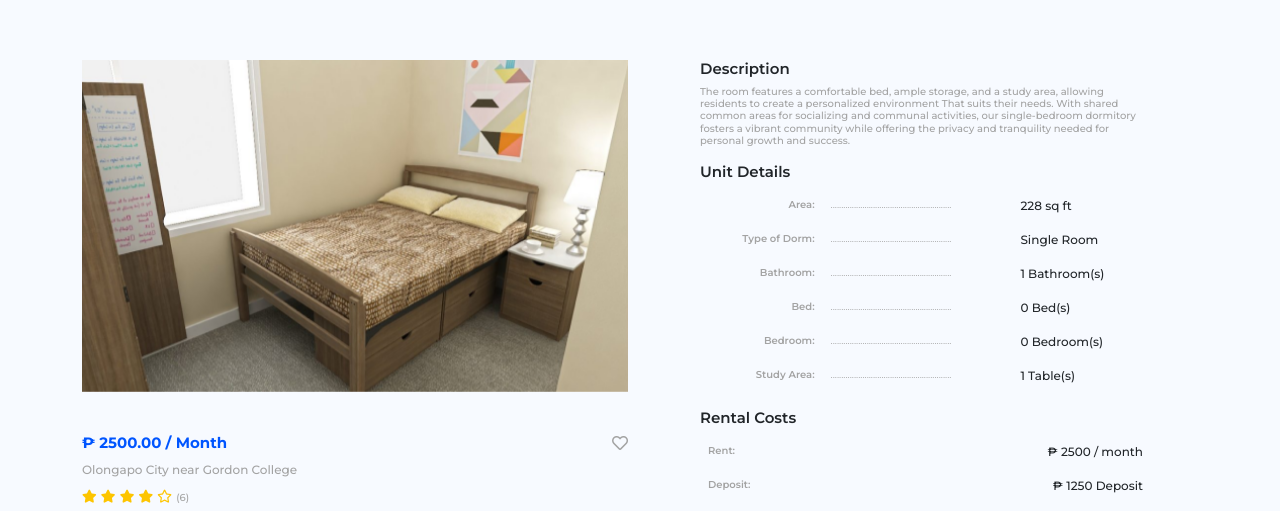
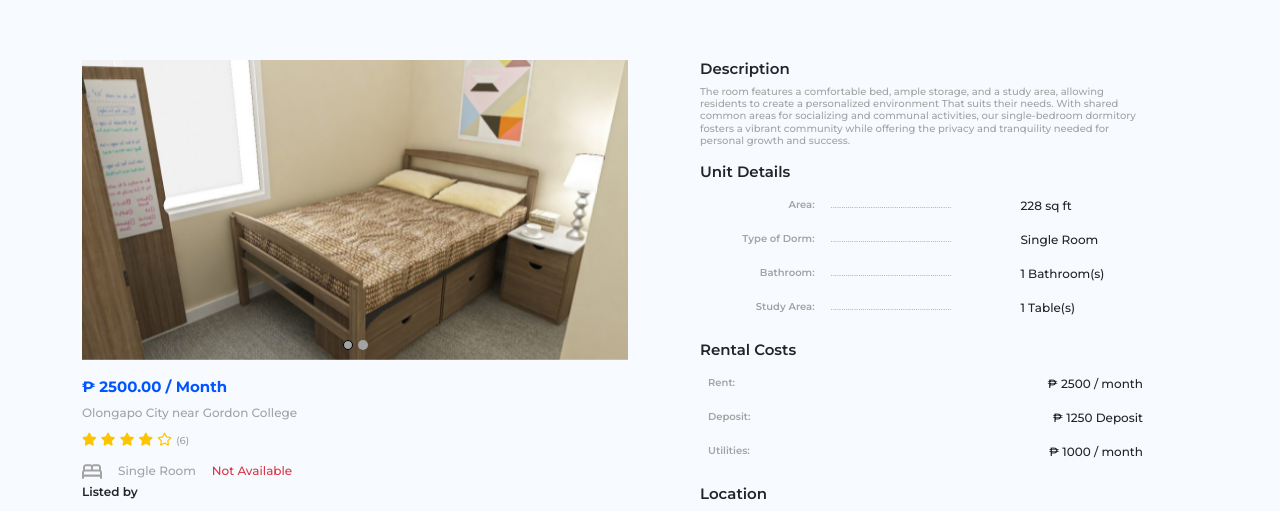
Before and after one commit to ArbenCreations/Dormhunt, a Django app: page /dorm/1/ in a window 1280 px wide. Shown: the part 314-825 px from the top of the page. Run offline with Django 4.2, Linux system fonts and the light colour scheme; a user stored in the database is signed in; data comes from the database, SQL or seed files in the repository; both versions use the stored data as it was after the commit; some libraries are stand-ins or nearby versions.

Commit message:
'upload'

```diff
--- a/dromhunt/base/templates/base.html
+++ b/dromhunt/base/templates/base.html
@@ -50,7 +50,7 @@
                         {% if request.user.profile.role == 'Owner' %}
                         <li class="nav-item mx-xl-4">
 
-                            <a class="nav-link " href="{% url "owner_dashboard" %}">Dashboard</a>
+                            <a class="nav-link " href="{% url "owner_dashboard" %}">Create Listing</a>
 
                         </li>
 
--- a/dromhunt/base/templates/details.html
+++ b/dromhunt/base/templates/details.html
@@ -68,9 +68,9 @@ Details | DromHunt
                     <div class="rommPrice fs15 fw-bold font-color-0055FF">
                         ₱ {{ dorm.rentalcost.rent }} / Month
                     </div>
-                    <div>
+                    {% comment %} <div>
                         <i class="far fa-heart font-color-gray-light"></i>
-                    </div>
+                    </div> {% endcomment %}
                 </div>
                 <p class="fs12 fw500 font-color-gray-light p-0 m-0 pt-2">{{ dorm.name }}</p>
                 <div class="rating py-2">
@@ -92,8 +92,8 @@ Details | DromHunt
                         {{ dorm.type_of_dorm }}
                     </div>
                     <div
-                        class="fs12 fw500 {% if dorm.availability_status %} font-color-4CAF50 {% else %} text-danger {% endif %}">
-                        {% if dorm.availability_status %}
+                        class="fs12 fw500 {% if dorm.published %} font-color-4CAF50 {% else %} text-danger {% endif %}">
+                        {% if dorm.published %}
                         Available
                         {% else %}
                         Not Available
@@ -143,27 +143,29 @@ Details | DromHunt
                                 {{ dorm.owner.profile.phone_number }}
                             </div>
                         </div>
-                        {% if request.user.profile.role != 'Owner' %}
+                        {% if dorm.owner.id  == request.user.id  %}
+
+                        {% else %}
+                        {% comment %} {% if request.user.profile.role != 'Owner' %} {% endcomment %}
                         <div class="col-xl-6 mt-4 col-12">
-                            <a href="">
-                                <a href="{% url 'messages' %}?chat_id={{ chat_id }}" class="w-100 btn-blue fs12 fw500">
+
+                                <a href="{% url 'messages' %}?chat_id={{ chat_id }}" class="d-flex justify-content-center align-items-center w-100 btn btn-blue fs12 fw500">
                                     Book an appointment
                                 </a>
-
-                            </a>
                         </div>
+                        {% comment %} {% endif %} {% endcomment %}
                         {% endif %}
                     </div>
                 </div>
             </div>
-            {% if request.user.profile.role != 'Owner' %}
+            {% if dorm.owner.id  != request.user.id  %}
             <div class="row mt-4">
                 <div class="col-lg-7">
                     <h5 class="fs12 fw600">Reviews:</h5>
 
 
                     {% for review in dorm.reviews.all %}
-                    <div class="p-3 mb-2">
+                    <div class="p-1 mb-2">
                         <p class="mb-1 d-flex gap-2 text-black fs12 fw600">
                             <span>{{ review.reviewer_name }}</span>
                             {{ review.rating |floatformat}} Star
@@ -231,6 +233,7 @@ Details | DromHunt
 
                     {% endif %}
                     {% if dorm.bathroom %}
+                    {% if dorm.bathroom != '0' %}
                     <tr>
                         <td class="text-end font-color-gray-light fw600 fs10">Bathroom:</td>
                         <td class="font-color-gray-light fs10">.........................................................
@@ -238,8 +241,10 @@ Details | DromHunt
                         <td class="fs12 fw500">{{ dorm.bathroom }} Bathroom(s)</td>
                     </tr>
                     {% endif %}
+                    {% endif %}
 
                     {% if dorm.bed %}
+                    {% if dorm.bed != '0' %}
                     <tr>
                         <td class="text-end font-color-gray-light fw600 fs10">Bed:</td>
                         <td class="font-color-gray-light fs10">.........................................................
@@ -247,8 +252,10 @@ Details | DromHunt
                         <td class="fs12 fw500">{{ dorm.bed }} Bed(s)</td>
                     </tr>
                     {% endif %}
+                    {% endif %}
 
                     {% if dorm.bedroom %}
+                    {% if dorm.bedroom != '0' %}
                     <tr>
                         <td class="text-end font-color-gray-light fw600 fs10">Bedroom:</td>
                         <td class="font-color-gray-light fs10">.........................................................
@@ -256,14 +263,18 @@ Details | DromHunt
                         <td class="fs12 fw500">{{ dorm.bedroom }} Bedroom(s)</td>
                     </tr>
                     {% endif %}
+                    {% endif %}
 
                     {% if dorm.study_area %}
+                    {% if dorm.study_area != '0' %}
+
                     <tr>
                         <td class="text-end font-color-gray-light fw600 fs10">Study Area:</td>
                         <td class="font-color-gray-light fs10">.........................................................
                         </td>
                         <td class="fs12 fw500">{{ dorm.study_area }} Table(s)</td>
                     </tr>
+                    {% endif %}
                     {% endif %}
 
                 </tbody>
@@ -296,7 +307,7 @@ Details | DromHunt
                 <iframe class="w-100 h-100" src="{{ dorm.location.google_map_embed_code }}" style="border:0;"
                     allowfullscreen="" loading="lazy" referrerpolicy="no-referrer-when-downgrade"></iframe>
             </div>
-            {% if request.user.profile.role == 'Owner' %}
+            {% if dorm.owner.id  == request.user.id %}
             <div class="fs12 fw500 my-2">
                 <a href='{% url "removedorm" dorm.id  %}' class='btn btn-danger'><i class='fa fa-trash'></i> Remove
                     listing</a>
--- a/dromhunt/base/templates/owner_welcome.html
+++ b/dromhunt/base/templates/owner_welcome.html
@@ -105,7 +105,7 @@
             </div>
 
             <!-- Matchmate Option -->
-            <div class="d-flex mt-5 col-xl-3 col-12 mx-auto align-items-center gap-2">
+            {% comment %} <div class="d-flex mt-5 col-xl-3 col-12 mx-auto align-items-center gap-2">
                 <div class="col-xl-10">
                     <label class="fw16 fw600" for="matchmate">List your place on Matchmate!</label>
                     <p class="fs10 fw500 mt-1">When listing your place on Matchmate, users can find compatible roommates easily by matching preferences and interests, ensuring a harmonious living experience for all.</p>
@@ -113,7 +113,7 @@
                 <div>
                     <input type="checkbox" id="matchmate" name="matchmate">
                 </div>
-            </div>
+            </div> {% endcomment %}
 
             <!-- Next Button -->
             <div class="col-xl-3 mx-auto col-12">
--- a/dromhunt/base/templates/owner_welcome3.html
+++ b/dromhunt/base/templates/owner_welcome3.html
@@ -44,7 +44,7 @@
                         </div>
                     </div>
                     <hr class="my-3 mb-4">
-                    <div class="d-flex  col-xl-8 col-12 align-items-center gap-2">
+                    {% comment %} <div class="d-flex  col-xl-8 col-12 align-items-center gap-2">
                         <div class="col-xl-10">
 
                             <label class="fw16 fw600" for="matchmate">List your place on Matchmate!</label>
@@ -57,7 +57,7 @@
                             <input type="checkbox" class="" id="matchmate">
 
                         </div>
-                    </div>
+                    </div> {% endcomment %}
 
                 </div>
 
--- a/dromhunt/base/views.py
+++ b/dromhunt/base/views.py
@@ -86,7 +86,7 @@ def success_view(request):
 
 
 
-@login_required(login_url='/role-selection/')
+@login_required(login_url='/login/')
 def Chatmessages(request):
     dorms = Dorm.objects.all()
 
@@ -140,7 +140,7 @@ def role_selection(request):
                 return redirect('signup')  # Redirect to the login page
         return render(request, 'login.html')
 
-@login_required(login_url='/role-selection/')
+@login_required(login_url='/login/')
 def owner_dashboard(request):
     dromTypes=(
                 ('Single Room','Single Room'),
@@ -323,7 +323,7 @@ def logout_view(request):
         return redirect('home')
 
 
-@login_required(login_url='/role-selection/')
+@login_required(login_url='/login/')
 def dorm_create(request):
     if request.method == 'POST':
         title = request.POST.get('title')
@@ -332,7 +332,7 @@ def dorm_create(request):
         place_type = request.POST.get('place_type')
         images = request.FILES
 
-        matchmate = 'matchmate' in request.POST
+        # matchmate = 'matchmate' in request.POST
 
         # Create a new Dorm instance and save it
         dorm = Dorm(
@@ -341,7 +341,7 @@ def dorm_create(request):
             place_type=place_type,
             description=description,
             owner=request.user,
-            availability_status=matchmate
+            availability_status=True
             # Assuming you're setting this to True when submitted
         )
         dorm.save()
@@ -356,32 +356,34 @@ def dorm_create_part_2(request, dorm_id):
     if request.method == 'POST':
         # Collect basic dorm information from form inputs
 
-        guests = request.POST.get('guests')
-        bedrooms =request.POST['bedrooms'].replace('(','').replace(')','').replace(',','')
-        beds = int(request.POST['beds'][0])
+        guestsa = request.POST.get('guests')
+        bedroomsa =request.POST['bedrooms'].replace('(','').replace(')','').replace(',','')
+        bedsa = int(request.POST['beds'])
         bathroomsa = int(request.POST['bathrooms'])
         if bathroomsa:  # Check if the value is not None or an empty string
             bathroomsa = int(bathroomsa)
         else:
             bathroomsa = None
         price = request.POST.get('price')
+        deposit = request.POST.get('deposit')
+        utilities = request.POST.get('utilities')
         print(request.POST)
         selected_amenities = request.POST.getlist('amenities')
         # Create a new Dorm instance and save it
         dorm = Dorm.objects.get(id=dorm_id)
 
         # dorm.address=address,
-        dorm.guest=guests,
-        dorm.bedroom=bedrooms,
-        dorm.bed=beds,
-        dorm.bathroom=int(bathroomsa),
+        dorm.guest=guestsa
+        dorm.bedroom=bedroomsa
+        dorm.bed=bedsa
+        dorm.bathroom=bathroomsa
 
 
 
 
         # Save selected amenities (assuming a ManyToMany relationship)
         dorm.amenities.set(selected_amenities)
-        RentalCost.objects.create(dorm=dorm,rent=price)
+        RentalCost.objects.create(dorm=dorm,rent=price,deposit=deposit,utilities=utilities)
 
         soup = BeautifulSoup(request.POST.get('map'), 'html.parser')
 
@@ -428,7 +430,7 @@ def removedorm(request,did):
     Dorm.objects.get(id=did).delete()
     return redirect('mylisting')
 
-@login_required(login_url='/role-selection/')
+@login_required(login_url='/login/')
 def submitreview(request):
     if request.method == 'POST':
         review_text = request.POST.get('review_text')
@@ -445,7 +447,7 @@ def submitreview(request):
         return redirect('dorm_detail',request.POST.get('dorm_id'))
     else:
         return redirect('home')
-@login_required(login_url='/role-selection/')
+@login_required(login_url='/login/')
 def profile(request):
     profile = Profile.objects.get(user=request.user)
 
@@ -503,7 +505,7 @@ def profile(request):
         'password_form': password_form
     })
 
-@login_required(login_url='/role-selection/')
+@login_required(login_url='/login/')
 def deactivate_account(request):
     # Ensure the user is authenticated
     if request.user.is_authenticated:
@@ -519,7 +521,7 @@ def deactivate_account(request):
         return redirect('profile')
 
 
-@login_required(login_url='/role-selection/')
+@login_required(login_url='/login/')
 def delete_account(request):
     # Ensure the user is authenticated
     if request.user.is_authenticated:
@@ -534,7 +536,7 @@ def delete_account(request):
         messages.error(request, "You must be logged in to delete your account.")
         return redirect('profile')
 
-@login_required(login_url='/role-selection/')
+@login_required(login_url='/login/')
 def add_to_favorites(request, dorm_id):
     dorm = Dorm.objects.get(id=dorm_id)
 
@@ -545,7 +547,7 @@ def add_to_favorites(request, dorm_id):
     return redirect('home')
 
 # View to remove a dorm from favorites
-@login_required(login_url='/role-selection/')
+@login_required(login_url='/login/')
 def remove_from_favorites(request, dorm_id):
     dorm = Dorm.objects.get(id=dorm_id)
 
--- a/dromhunt/static/assets/css/style.css
+++ b/dromhunt/static/assets/css/style.css
@@ -451,16 +451,39 @@ h5 {
     color: #FDC500;
 }
 
-
-/*
 .owl-dots {
-    display: inline-block;
+    display: flex;
+    justify-content: center;
+    align-items: center;
     zoom: 1;
     position: absolute;
     width: 100%;
     bottom: 10px;
+    left: 50%;
+    transform: translateX(-50%);
+    gap: 5px;
     z-index: 99;
-} */
+}
+
+.owl-carousel .owl-nav button.owl-next,
+.owl-carousel .owl-nav button.owl-prev,
+.owl-carousel button.owl-dot {
+    border-radius: 100%;
+    width: 10px;
+    height: 10px;
+    background-color: #A3A3A3 !important;
+    border: 1px solid var(#A3A3A3);
+}
+
+.owl-dots .owl-dot.active {
+    border: 1px solid var(--fontColor-000000);
+}
+
+.owl-carousel .item img {
+    height: 300px;
+    object-fit: cover;
+    object-position: center;
+}
 
 .Dromcards .card {
     width: 360px;
@@ -476,6 +499,7 @@ h5 {
 .Dromcards .card-img img {
     object-fit: cover;
     object-position: center;
+    height: 100%;
 }
 
 .Map {
@@ -834,4 +858,9 @@ textarea.inp {
         border-left: 0px solid;
         position: relative;
     }
+    .owl-carousel .item img {
+        height: 200px;
+        object-fit: cover;
+        object-position: center;
+    }
 }
```
Also changed, not shown: dromhunt/base/templates/login2.html (+6 -6 lines), dromhunt/base/templates/owner_welcome2.html (+19 -1 lines), dromhunt/db.sqlite3, dromhunt/media/dorm_images/francesca-tosolini-hCU4fimRW-c-unsplash_1_7m8B8fu.png (added), dromhunt/media/dorm_images/single_bed_for_dorm_2_xg4AATk.png (added).
